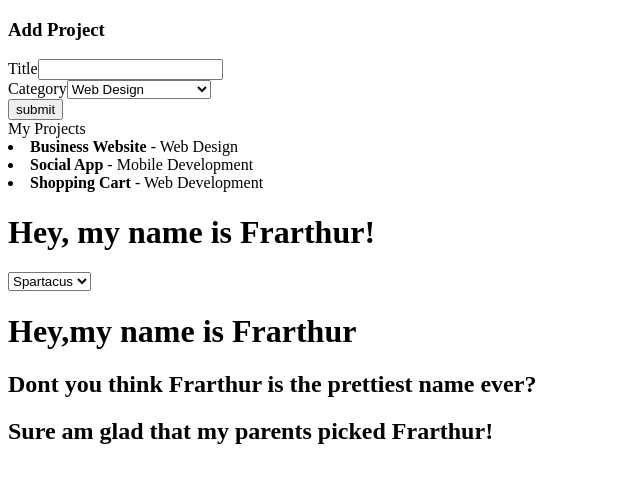
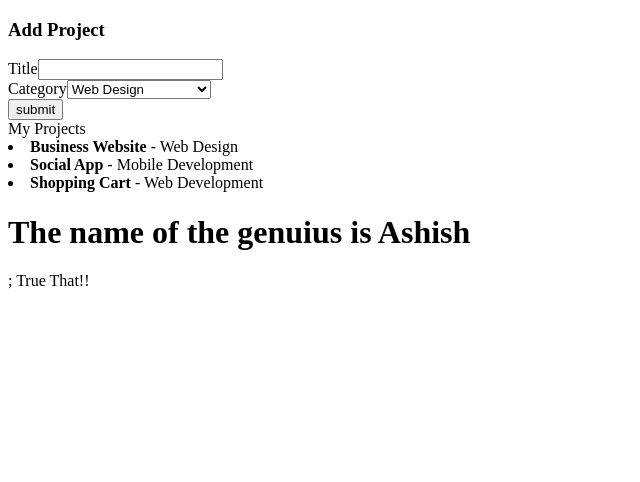
Before and after one commit to ashishchahal/React-Projects, a React (Create React App) app: page / in a window 1280 px wide. Shown: the top 482 px of the page, without its empty margins (0-640 px from the left). Built offline with nearby package versions, Linux system fonts and the light colour scheme.

Commit message:
Practice of State & Props... Practice folder created

```diff
--- a/src/App.js
+++ b/src/App.js
@@ -2,13 +2,15 @@ import React from 'react';
 import './App.css';
 import AddProject from './Components/AddProject';
 import Project from './Components/Projects';
-import Parent from './Components/Parent_Statless_Components';
+/*import Parent from './Components/Parent_Statless_Components'; */
+import Stateful from './Practice/Stateful_Component';
 
 class App extends React.Component {
   constructor(props){
     super();
     this.state = {
-      projects: []
+      projects: [],
+      name: 'Ashish'
     }
 
   }
@@ -34,7 +36,8 @@ class App extends React.Component {
       <div className="App">
         <AddProject />
         <Project projects={this.state.projects} />
-        <Parent />
+    {/*    <Parent />  */}
+        <Stateful title={this.state.name} />
       </div>
     )
   }
--- /dev/null
+++ b/src/Practice/Stateful_Component.js
@@ -0,0 +1,14 @@
+import React,{Component} from 'react';
+
+class Stateful extends Component{
+  render(){
+    return (
+      <div>
+        <h1> The name of the genuius is {this.props.title} </h1>;
+        True That!!
+      </div>
+    );
+  }
+}
+
+export default Stateful;
```
Also changed, not shown: src/Components/Sibling_Stateless_Component.js (line endings or trailing spaces).
